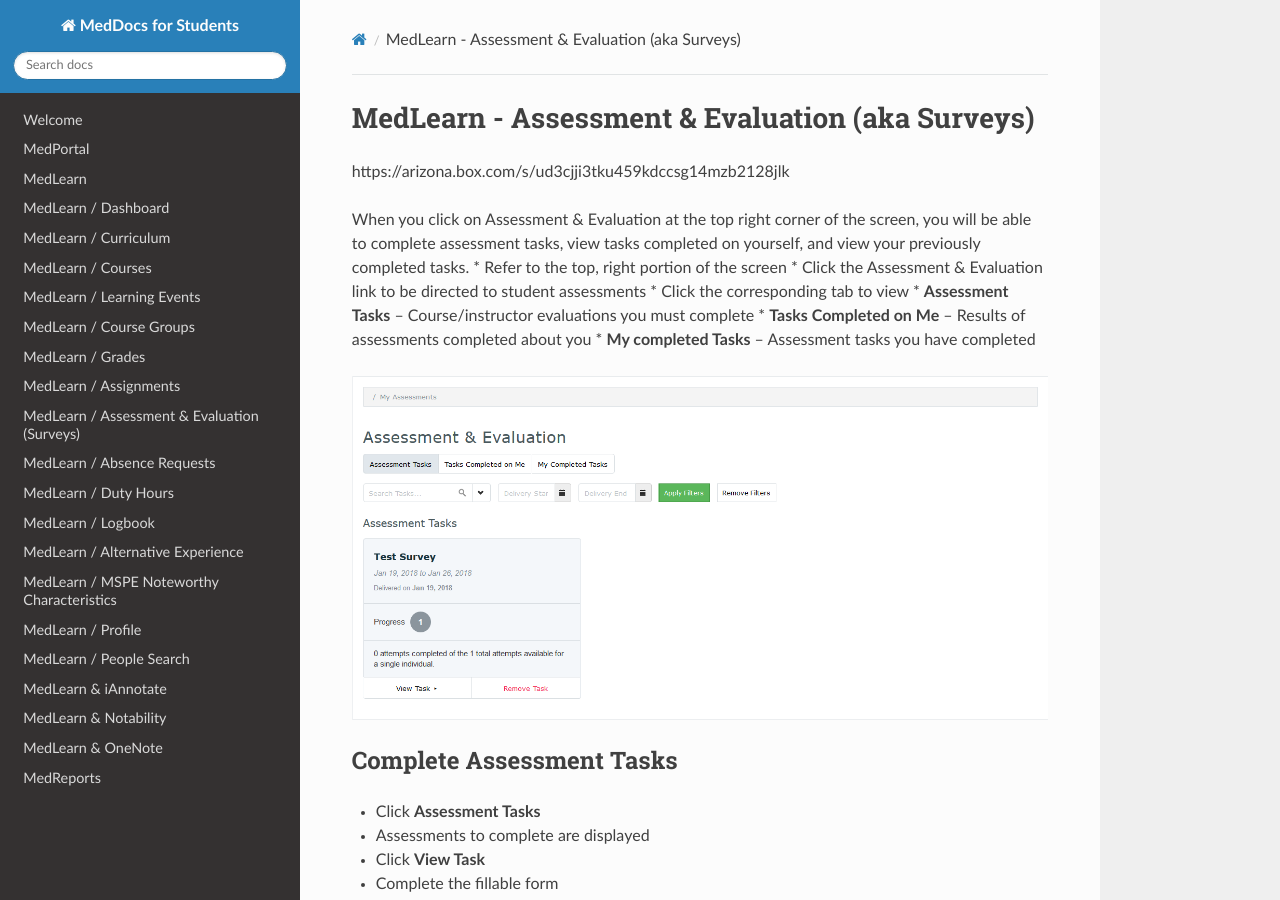
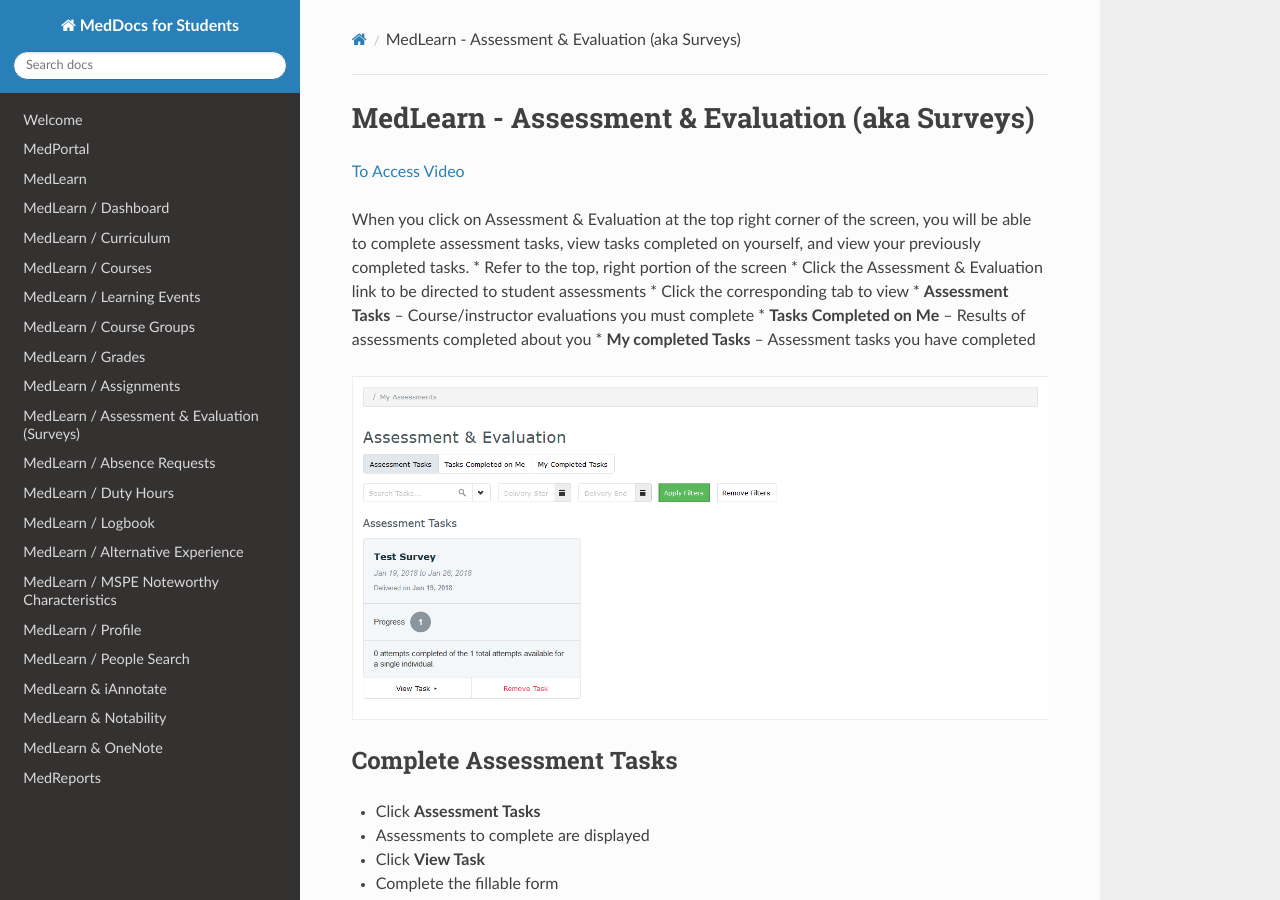
Before and after one commit to UACOMTucson/MedDocs, an MkDocs documentation site: the page built from docs/08_MedLearn_AssessmentEvaluation.md, in a window 1280 px wide and 900 px high. Built offline with MkDocs 1.6.1, drawn with Linux system fonts in a browser that asks for light colours; nearby versions of some CDN libraries; old or Windows-style settings are respelled for this version of MkDocs.

Commit message:
add video link

```diff
--- a/docs/08_MedLearn_AssessmentEvaluation.md
+++ b/docs/08_MedLearn_AssessmentEvaluation.md
@@ -1,6 +1,6 @@
 #MedLearn - Assessment & Evaluation (aka Surveys)
 
-https://arizona.box.com/s/ud3cjji3tku459kdccsg14mzb2128jlk
+[To Access Video](https://arizona.box.com/s/ud3cjji3tku459kdccsg14mzb2128jlk)
 
 When you click on Assessment & Evaluation at the top right corner of the screen, you will be able to complete assessment tasks, view tasks completed on yourself, and view your previously completed tasks.
 * Refer to the top, right portion of the screen
```
